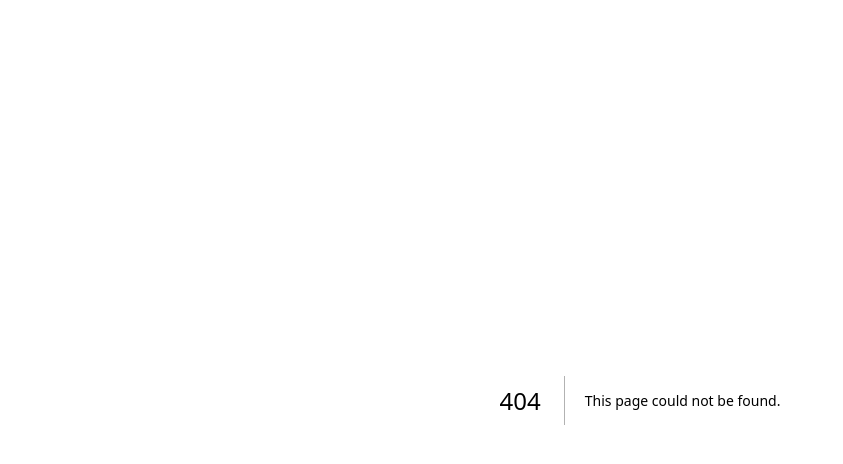
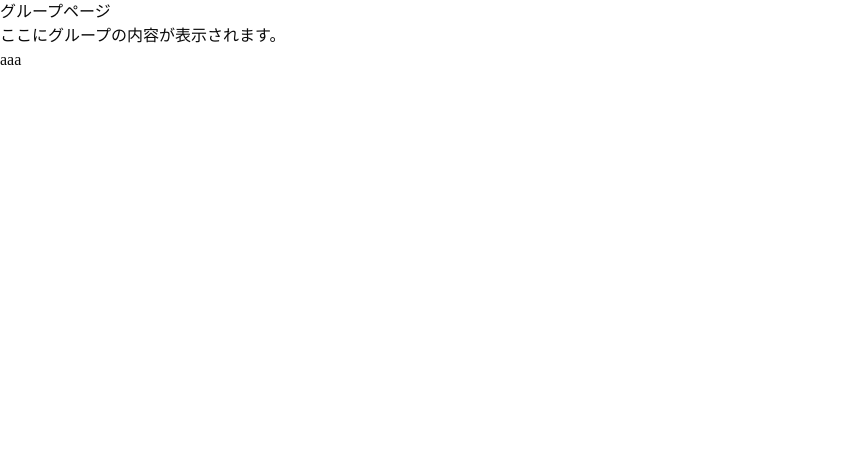
Before and after one commit to susukisunya/top4_U22, a Next.js app: page /group in a window 1280 px wide. Before the commit this address had no page. Shown: the top 464 px of the page, without its empty margins (0-843 px from the left). Built offline with nearby package versions, Linux system fonts and the light colour scheme.

Commit message:
6/30の最後

```diff
--- a/package.json
+++ b/package.json
@@ -22,6 +22,7 @@
     "shadcn": "^4.12.0",
     "swagger-ui-react": "^5.32.8",
     "tailwind-merge": "^3.6.0",
+    "tailwindcss-animate": "^1.0.7",
     "tw-animate-css": "^1.4.0",
     "zod": "^4.4.3"
   },
--- a/src/app/group/group.tsx
+++ /dev/null
@@ -1 +0,0 @@
-//グループ,ランキングページ
--- /dev/null
+++ b/src/app/group/page.tsx
@@ -0,0 +1,11 @@
+//グループ,ランキングページ
+
+export default function Group() {
+    return (
+        <><div>
+            <h1>グループページ</h1>
+            <p>ここにグループの内容が表示されます。</p>
+        </div>
+        <div>aaa</div></>
+    );
+}
```
Also changed, not shown: 1 other file (tests, documents, lock files or other folders).
